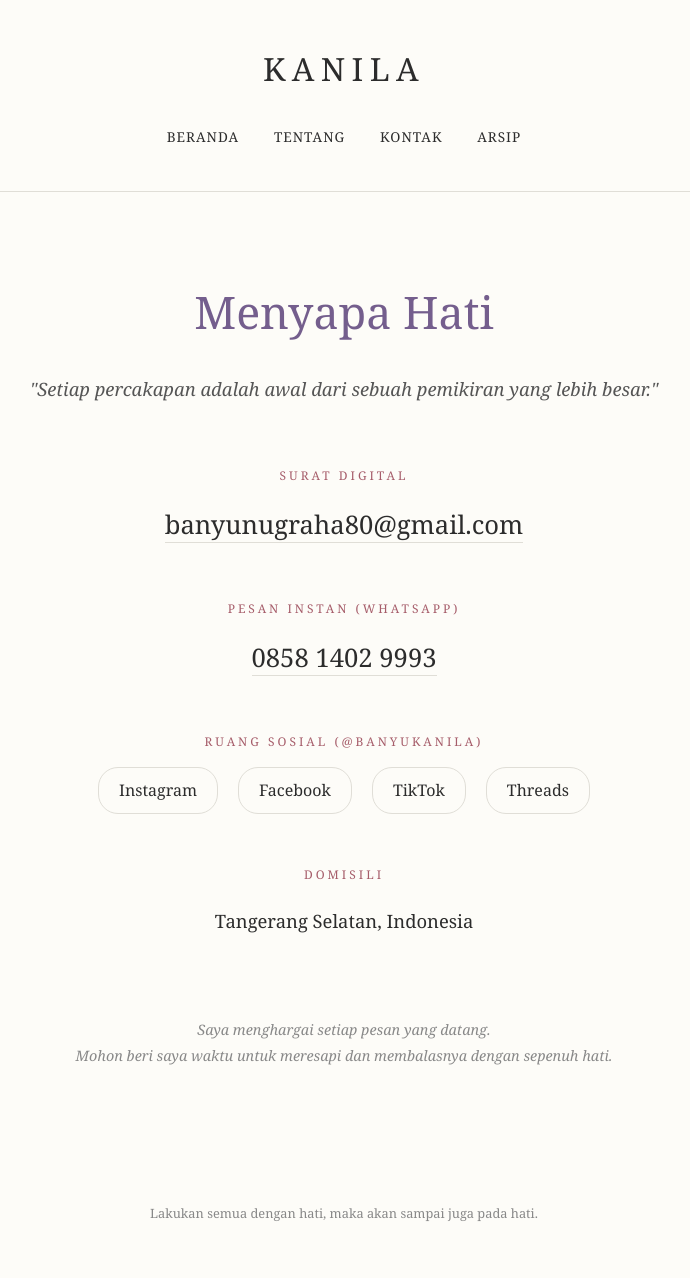
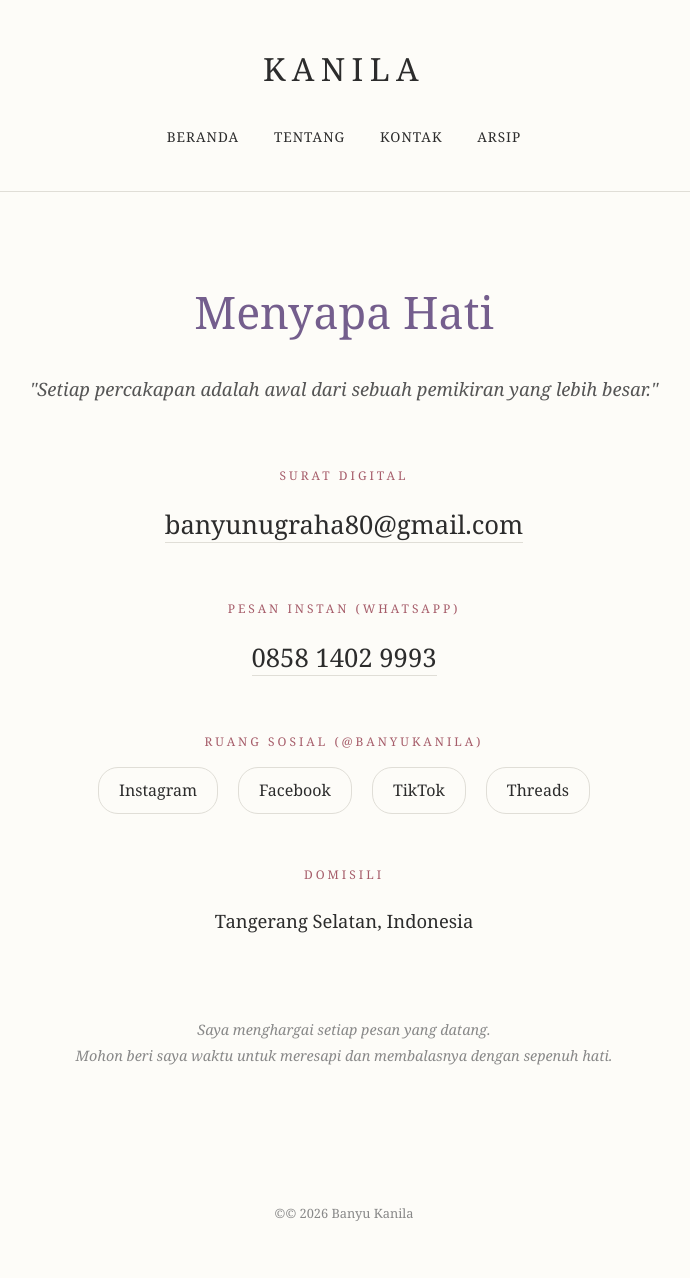
Before and after one commit to banyungr-cmyk/Kanila-project, a Jekyll site: the page kontak.html, which Jekyll copies as it is, in a window 1280 px wide. Shown: the whole page, without its empty margins (296-986 px from the left). Built offline with Jekyll 4.4.1, drawn with Linux system fonts in a browser that asks for light colours.

Commit message:
Update kontak.html

```diff
--- a/kontak.html
+++ b/kontak.html
@@ -179,8 +179,8 @@
         </p>
     </main>
 
-    <footer>
-        <p>Lakukan semua dengan hati, maka akan sampai juga pada hati.</p>
+    <footer role="contentinfo">
+        <p>&copy;© 2026 Banyu Kanila</p>
     </footer>
 
 </body>
```
